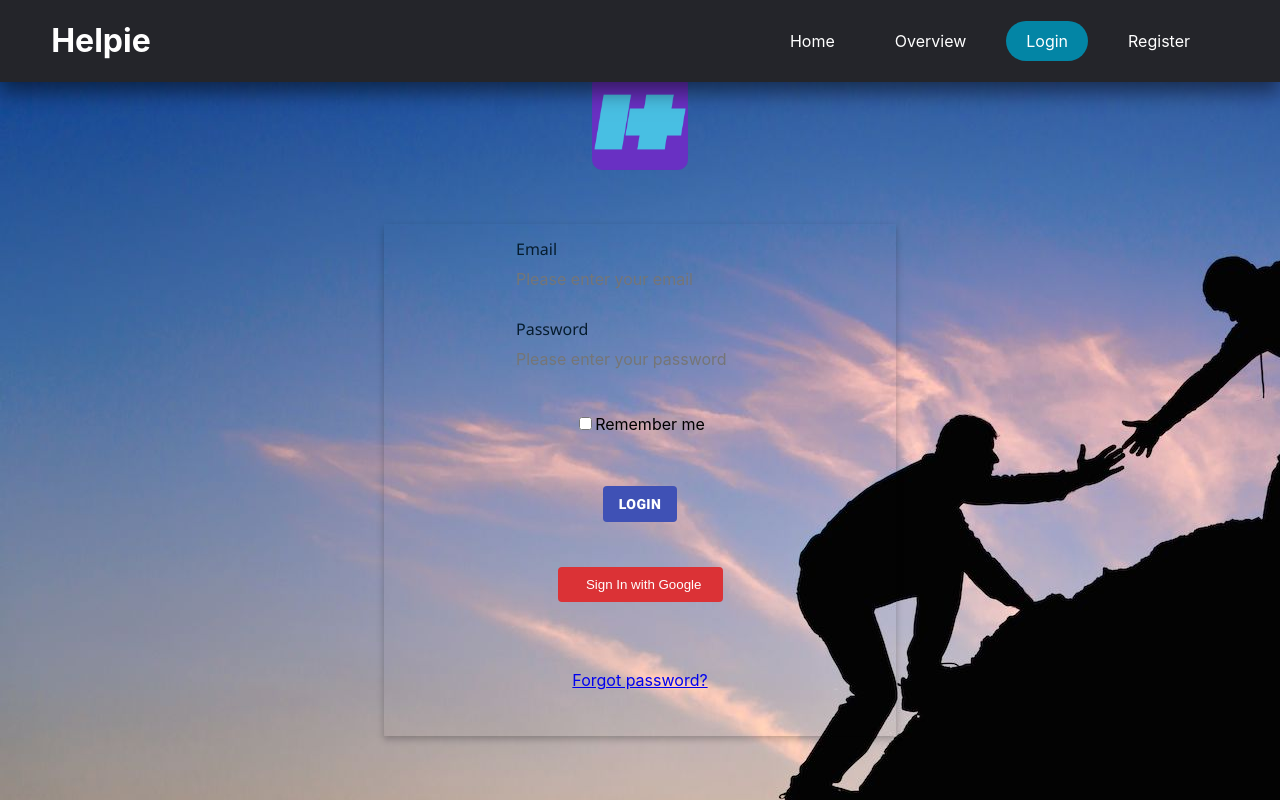
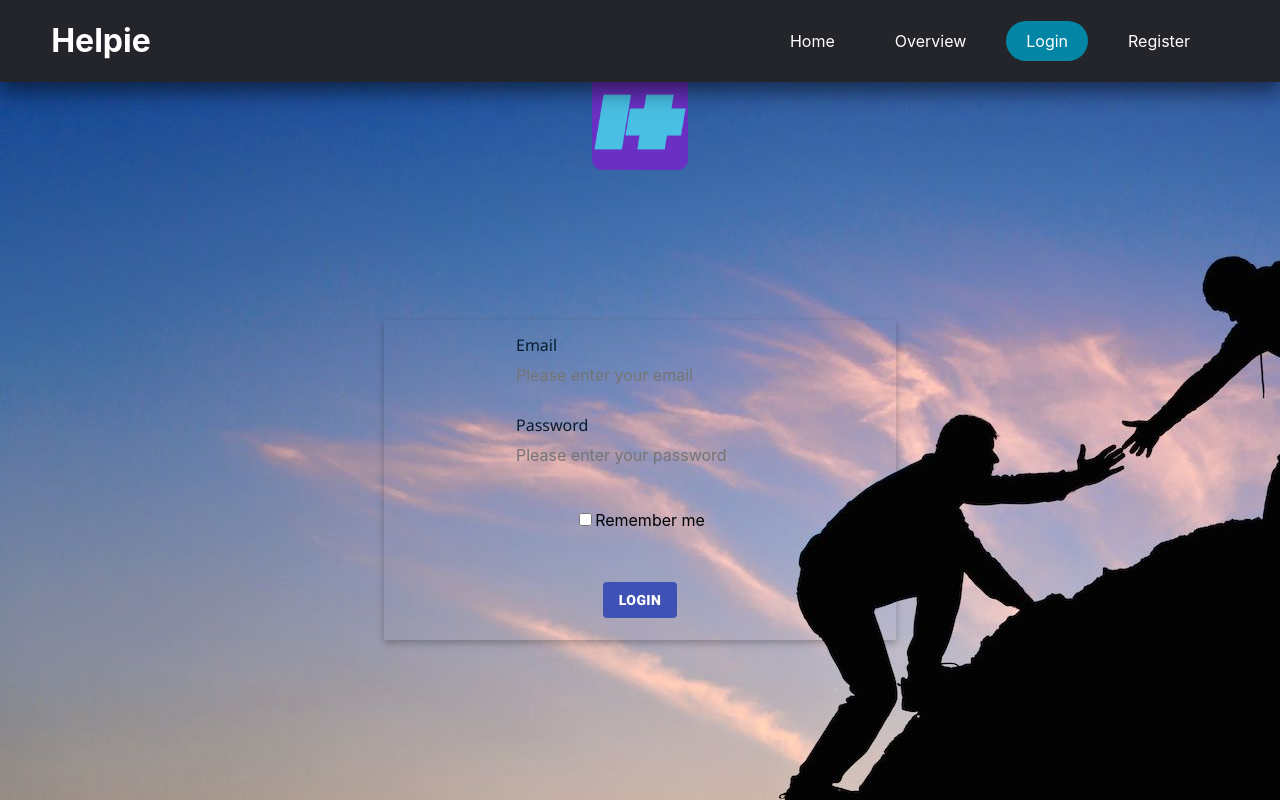
Before and after one commit to cristibctr/FrontEnd-Team2, a React (Create React App) app: page /login in a window 1280 px wide. Shown: the top 800 px of the page. Built offline with nearby package versions, Linux system fonts and the light colour scheme.

Commit message:
Login change

```diff
--- a/src/Login.js
+++ b/src/Login.js
@@ -142,17 +142,6 @@ export default class Login extends Component {
                   Login
                 </Button>
               </div>
-              <div className="center">
-                <div className="fbLogin">
-                  <Wrapper>
-                    <BtnGoogle>
-                      &nbsp;&nbsp;Sign In with Google
-                    </BtnGoogle>
-                  </Wrapper>
-                </div></div>
-              <p className="col-md-3 center forgot-password text-right ">
-                <a href="#">Forgot password?</a>
-              </p>
             </form>
           </div>
         </div>
```
